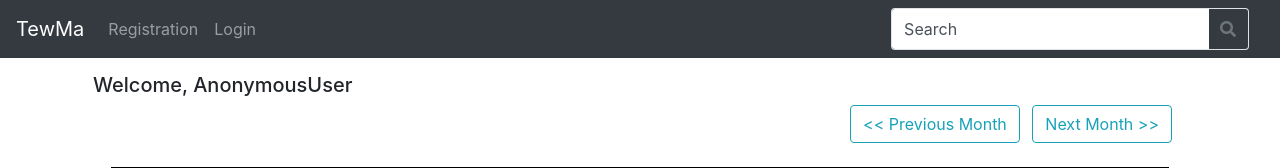
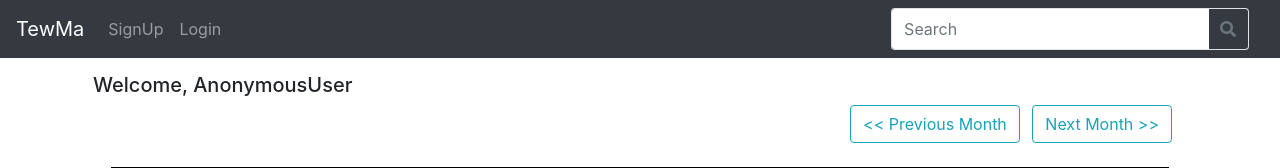
Before and after one commit to Bouncyyahomie/TEWMA-project, a Django app: page / in a window 1280 px wide. Shown: the top 168 px of the page. Run offline with Django 3.2, Linux system fonts and the light colour scheme; data that the repository does not hold is empty; some libraries are stand-ins or nearby versions.

Commit message:
add some in base.html

```diff
--- a/appointment/templates/appointment/base.html
+++ b/appointment/templates/appointment/base.html
@@ -39,21 +39,17 @@
           </li>
           {% else %}
           <li class="nav-item">
-            <a class="nav-link" href="{% url 'register' %}">Registration</a>
+            <a class="nav-link" href="{% url 'register' %}">SignUp</a>
           </li>
           <li class="nav-item">
             <a class="nav-link" href="{% url 'login' %}">Login</a>
           </li>
           {% endif %}
         </ul>
-{#        <form class="form-inline my-2 my-lg-0">#}
-{#          <input class="form-control mr-sm-2" type="text" placeholder="Search" aria-label="Search">#}
-{#          <button class="btn btn-secondary my-2 my-sm-0" type="submit">Search</button>#}
-{#        </form>#}
         <div class="input-group col-md-4">
-            <input class="form-control py-2 border-right-0 border" type="search" value="Search" id="example-search-input">
+            <input class="form-control py-2 border-right-0 border" type="search" placeholder="Search" aria-label="Search">
             <span class="input-group-append">
-              <button class="btn btn-outline-secondary border-left-0 border" type="button">
+              <button class="btn btn-outline-secondary border-left-0 border" type="submit">
                     <i class="fa fa-search"></i>
               </button>
             </span>
```
